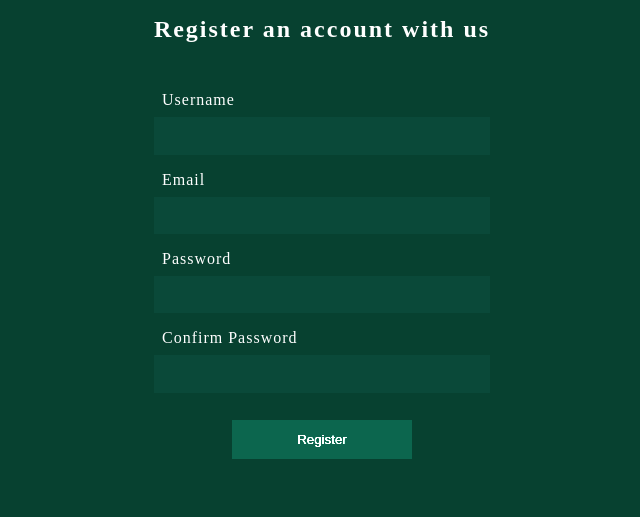
After one commit to LifelikeDev/django-tuts, a Django app: page /register in a window 1280 px wide. The commit adds this page. Shown: the top 517 px of the page, without its empty margins (318-958 px from the left). Run offline with Django 3.2, Linux system fonts and the light colour scheme.

Commit message:
form validation and user authentication

```diff
--- a/alpha/urls.py
+++ b/alpha/urls.py
@@ -3,5 +3,6 @@ from . import views
 
 urlpatterns = [
     path("", views.index, name="index"),
-    path("counter", views.counter, name="counter")
+    path("counter", views.counter, name="counter"),
+    path("register", views.register, name="register")
 ]
--- a/alpha/views.py
+++ b/alpha/views.py
@@ -1,5 +1,7 @@
-from django.shortcuts import render
+from django.shortcuts import render, redirect
 from django.http import HttpResponse
+from django.contrib.auth.models import User, auth
+from django.contrib import messages
 from .models import Feature
 
 
@@ -8,11 +10,37 @@ def index(request):
     return render(request, 'wordcounter.html', {"features": features})
 
 
-# word counter function
-
-
 def counter(request):
     words = request.POST['words']
     number_of_words = len(words.split())
 
     return render(request, 'countedwords.html', {'number_of_words': number_of_words})
+
+
+def register(request):
+    if request.method == 'POST':
+        username = request.POST['username']
+        email = request.POST['email']
+        password_one = request.POST['password1']
+        password_two = request.POST['password2']
+
+        if password_one == password_two:
+            if User.objects.filter(email=email).exists():
+                messages.info(request, 'Email has been used')
+                return redirect('register')
+
+            elif User.objects.filter(username=username).exists():
+                messages.info(request, 'Username has been taken')
+                return redirect('register')
+
+            else:
+                user = User.objects.create_user(
+                    username=username, email=email, password=password_one)
+                user.save()
+                return redirect('login')
+        else:
+            messages.info(request, 'Passwords do not match')
+            return redirect('register')
+
+    else:
+        return render(request, 'register.html')
--- a/static/styles.css
+++ b/static/styles.css
@@ -70,3 +70,45 @@ textarea {
   font-family: "Open Sans";
   font-size: 1.1rem;
 }
+
+.register-form {
+  margin: 0.5rem auto 2rem;
+  padding: 2rem 0;
+  max-width: 80%;
+  width: 400px;
+}
+
+.register-form .input-option {
+  margin-bottom: 1rem;
+}
+
+.input-option label {
+  display: block;
+  font-size: 16px;
+  margin: 0 auto 0.5rem;
+  letter-spacing: 1px;
+  text-align: left;
+  width: 80%;
+}
+
+.register-input {
+  background-color: #0a4939;
+  border: none;
+  color: #eee;
+  margin: auto;
+  padding: 0.7rem 0.5rem;
+  width: 80%;
+}
+
+.error-message {
+  background-color: rgba(214, 21, 37, 0.5);
+  color: #eee;
+  padding: 0.4rem 0.2rem;
+  margin: 0 auto;
+  width: 20%;
+}
+
+.submit-btn.register-btn {
+  padding: 0.75rem 0.5rem;
+  width: 180px;
+}
--- /dev/null
+++ b/templates/register.html
@@ -0,0 +1,42 @@
+{% load static %}
+
+<!DOCTYPE html>
+<html lang="en">
+  <head>
+    <meta charset="UTF-8" />
+    <meta http-equiv="X-UA-Compatible" content="IE=edge" />
+    <meta name="viewport" content="width=device-width, initial-scale=1.0" />
+    <link rel="stylesheet" href="{% static 'styles.css' %}" />
+    <title>Sign Up</title>
+  </head>
+  <body>
+    <h1 class="heading">Register an account with us</h1>
+
+    {% for message in messages %}
+    <p class="error-message">{{message}}</p>
+    {% endfor %}
+
+    <form class="register-form" action="register" method="post">
+      {% csrf_token %}
+      <div class="input-option">
+        <label for="username">Username</label>
+        <input class="register-input" type="username" name="username" />
+      </div>
+      <div class="input-option">
+        <label for="email">Email</label>
+        <input class="register-input" type="email" name="email" />
+      </div>
+      <div class="input-option">
+        <label for="password1">Password</label>
+        <input class="register-input" type="password" name="password1" />
+      </div>
+      <div class="input-option">
+        <label for="password2">Confirm Password</label>
+        <input class="register-input" type="password" name="password2" />
+      </div>
+      <div class="input-option">
+        <input class="submit-btn register-btn" type="submit" value="Register" />
+      </div>
+    </form>
+  </body>
+</html>
```
Also changed, not shown: db.sqlite3.
